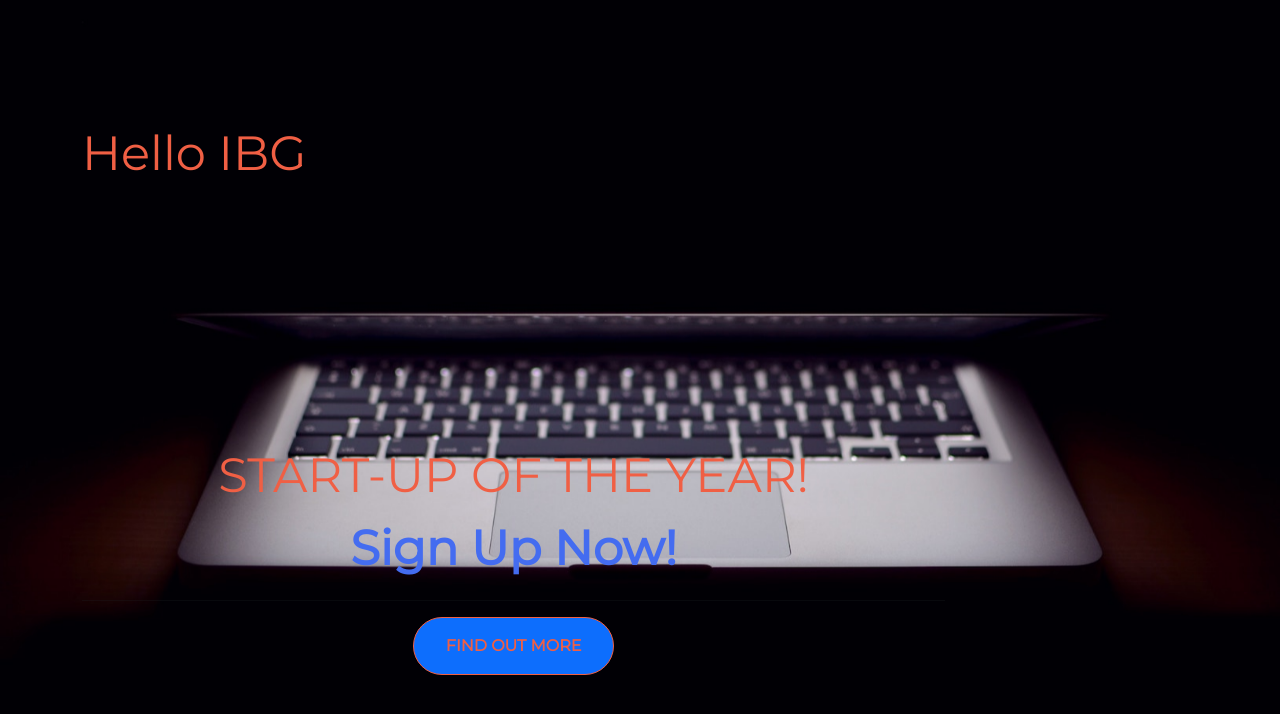
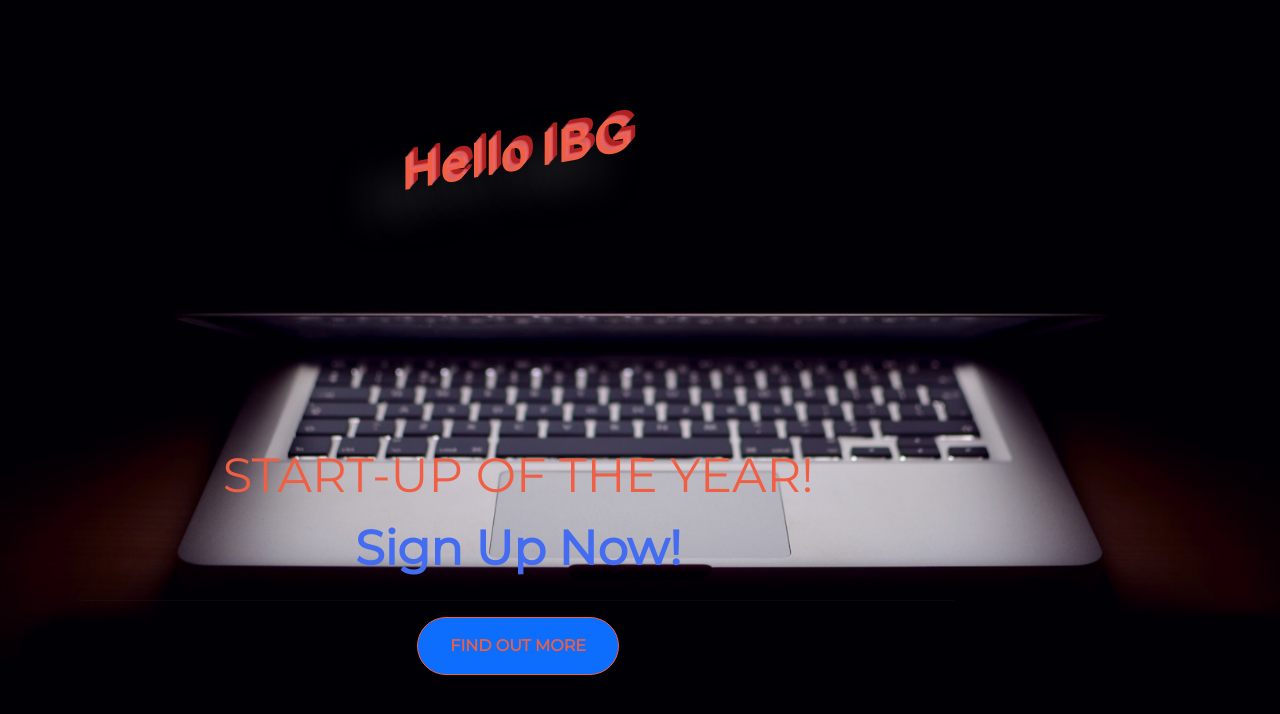
Before and after one commit to HarrisMBrad/start-up, a website: page index.html in a window 1280 px wide. Drawn offline with nearby package versions, Linux system fonts and the light colour scheme.

Commit message:
removing libs, making room for options

```diff
--- a/new-style.css
+++ b/new-style.css
@@ -2,7 +2,7 @@ body,
 html {
   width: 100%;
   height: 100%;
-  font-family: "Montserrat", sans-serif;
+  font-family: 'Montserrat', sans-serif;
   background: url(new-header.jpg) no-repeat center center fixed;
   -webkit-background-size: cover;
   -moz-background-size: cover;
@@ -12,10 +12,32 @@ html {
 
 h1 {
   font-size: 3rem;
-  color: #f05f44;
+  color:#F05F44;
+  --animate-repeat: 2;
+}
+
+.text-center-col-12 {
+  text-align: center;
+  font-family: 'Oswald', Arial, Helvetica, sans-serif;
+  font-size: 40px;
+  transform: skewY(-10deg);
+  letter-spacing: 4px;
+  word-spacing: -8px;
+  color:#446cf0;
+  text-shadow:
+  1px -1px 0 rgba(235, 106, 106, 0.603),
+  2px -2px 0 rgba(235, 106, 106, 0.603),
+  3px -3px 0 rgba(235, 106, 106, 0.603),
+  4px -4px 0 rgba(235, 106, 106, 0.603),
+  5px -5px 0 firebrick,
+  6px -6px 0 firebrick,
+  7px -7px 0 firebrick,
+  8px -8px 0 firebrick,
+  -30px 20px 40px dimgray;
 }
 
 hr {
+
   align-content: center;
   align-items: baseline;
 }
@@ -26,24 +48,26 @@ hr {
 
 p {
   font-size: 3rem;
-  color: #446cf0;
+  color:#446cf0;
 }
+
 
 .btn {
   font-weight: 700;
   border-radius: 300px;
   text-transform: uppercase;
+
 }
 
 .btn-primary {
-  color: #f05f44;
-  border-color: #f05f44;
+  color:#F05F44;
+  border-color: #F05F44;
 }
 
 .btn-primary:hover {
   background-color: #c97061;
   border-width: 5px;
-  color: #446cf0;
+  color:#446cf0;
 }
 
 .btn-xl {
--- a/package.json
+++ b/package.json
@@ -5,19 +5,19 @@
   "main": "index.js",
   "scripts": {
 
-    "build": "browserify script.js > bundle.js && live-server"
+    "build": "script.js && live-server"
   },
   "repository": {
     "type": "git",
     "url": "git+https://github.com/HarrisMBrad/demo-start-up.git"
   },
   "author": "Brad Harris",
-  "license": "ISC",
+  "license": "",
   "bugs": {
     "url": "https://github.com/HarrisMBrad/demo-start-up/issues"
   },
   "homepage": "https://github.com/HarrisMBrad/demo-start-up#readme",
   "dependencies": {
-    "lodash": "^4.17.20"
+
   }
 }
```
Also changed, not shown: bundle.js (deleted, +0 -8 lines).
